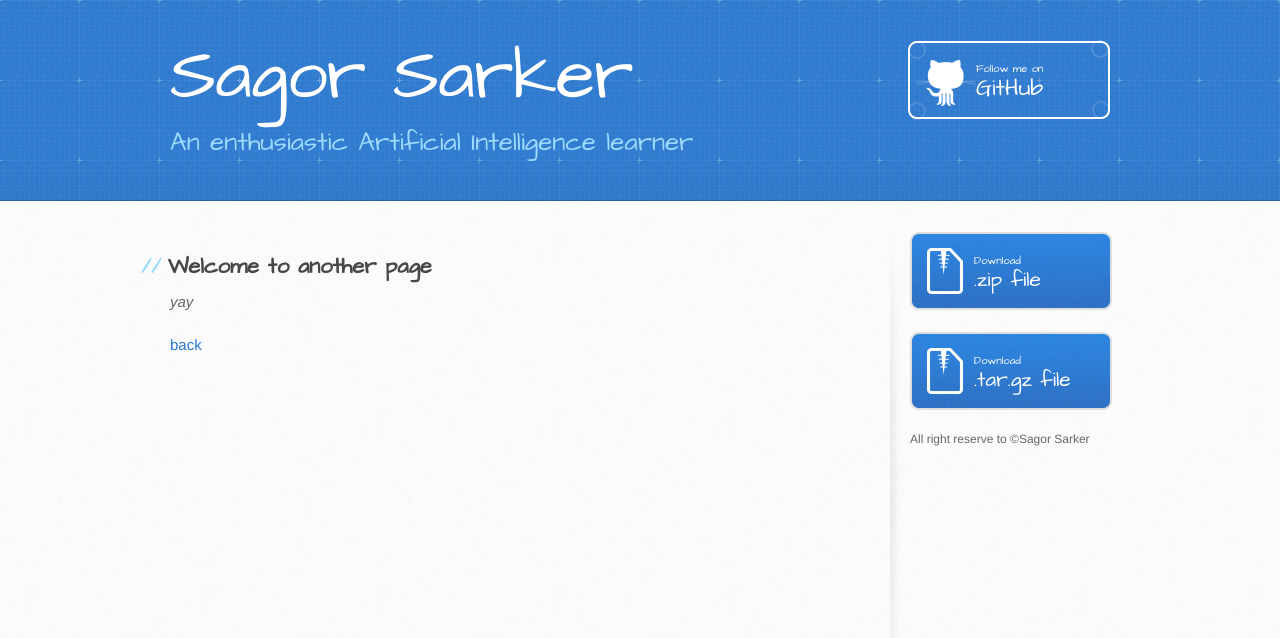
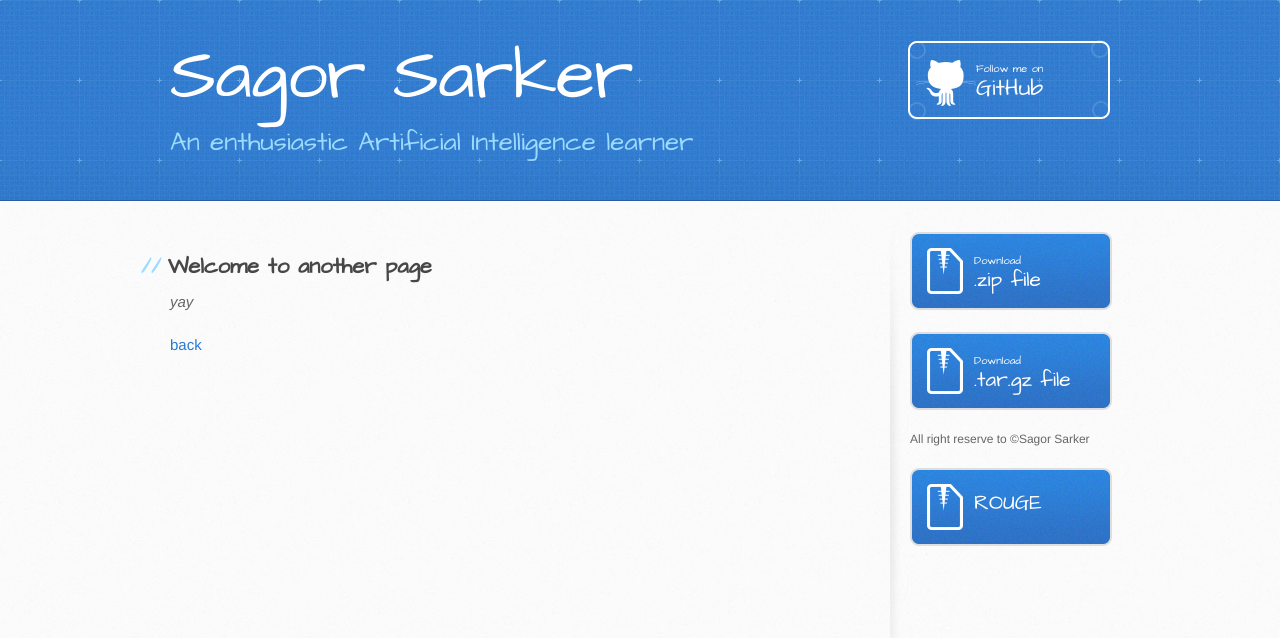
Before and after one commit to sagorbrur/sagorbrur.github.io, a Jekyll site: the page built from another-page.md, in a window 1280 px wide. Shown: the top 638 px of the page. Built offline with Jekyll 4.4.1, drawn with Linux system fonts in a browser that asks for light colours; our own code applies the rules of GitHub Pages for plain Markdown files.

Commit message:
Update default.html

```diff
--- a/_layouts/default.html
+++ b/_layouts/default.html
@@ -54,6 +54,7 @@
 
 
           <p>All right reserve to &#169;Sagor Sarker</p>
+          <a href="rouge.md" class="button">ROUGE</a>
         </aside>
       </div>
     </div>
```
